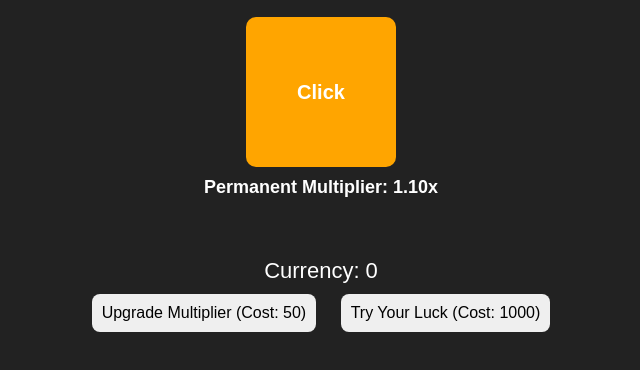
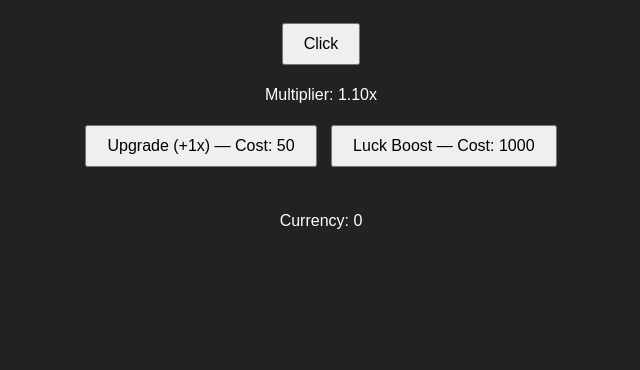
Before and after one commit to aares2ks08/T-rvabender44, a website: page public/index.html in a window 1280 px wide. Shown: the part 50-420 px from the top of the page, without its empty margins (319-959 px from the left). Drawn offline with Linux system fonts and the light colour scheme.

Commit message:
index.html

```diff
--- a/public/index.html
+++ b/public/index.html
@@ -7,43 +7,26 @@
       font-family: Arial, sans-serif;
       text-align: center;
       background: #222;
-    color: white;
+      color: #fff;
       margin: 0;
       padding: 0;
     }
-  h1 { margin: 10px 0; }
-  #gameArea {
-    margin-top: 20px;
+    h1 {
+      margin-top: 10px;
     }
-  #clickSquare {
-    width: 150px;
-    height: 150px;
-    background: orange;
-    margin: 0 auto;
-    cursor: pointer;
-    display: flex;
-    align-items: center;
-    justify-content: center;
-    font-size: 20px;
-    font-weight: bold;
-    border-radius: 10px;
+    #top-section {
+      margin-top: 10px;
     }
-  #permMultiDisplay {
-    margin-top: 10px;
-    font-size: 18px;
-    font-weight: bold;
+    #middle-section {
+      margin-top: 5px;
     }
-  #currency {
-    margin-top: 60px; /* pushed further down */
-    font-size: 22px;
+    #bottom-section {
+      margin-top: 40px; /* pushes currency down */
     }
     button {
-    margin: 10px;
-    padding: 10px;
+      padding: 10px 20px;
       font-size: 16px;
-    border: none;
-    border-radius: 8px;
-    cursor: pointer;
+      margin: 5px;
     }
     #msg {
       margin-top: 15px;
@@ -52,74 +35,80 @@
   </style>
 </head>
 <body>
+  <h1>Clicker Game</h1>
 
-<h1>Clicker Game</h1>
-<div id="gameArea">
-  <div id="clickSquare">Click</div>
-  <div id="permMultiDisplay">Permanent Multiplier: 1.10x</div>
-  <div id="currency">Currency: 0</div>
+  <!-- Square and multiplier at top -->
+  <div id="top-section">
+    <button id="clickBtn">Click</button>
+    <p>Multiplier: <span id="multiplier">1.10</span>x</p>
   </div>
 
-<button id="upgradeBtn">Upgrade Multiplier (Cost: 50)</button>
-<button id="luckBtn">Try Your Luck (Cost: 1000)</button>
+  <!-- Upgrade buttons in middle -->
+  <div id="middle-section">
+    <button id="upgradeBtn">Upgrade (+1x) — Cost: 50</button>
+    <button id="luckBtn">Luck Boost — Cost: 1000</button>
+  </div>
 
-<div id="msg"></div>
+  <!-- Currency counter lower -->
+  <div id="bottom-section">
+    <p>Currency: <span id="currency">0</span></p>
+  </div>
+
+  <p id="msg"></p>
 
   <script>
     let currency = 0;
     let permMultiplier = 1.10;
-let upgradeCost = 50;
+    let clickValue = 1;
+
+    let upgradeBtnCost = 50;
     let luckBtnCost = 1000;
 
-const clickSquare = document.getElementById("clickSquare");
-const permMultiDisplay = document.getElementById("permMultiDisplay");
-const currencyDisplay = document.getElementById("currency");
-const upgradeBtn = document.getElementById("upgradeBtn");
-const luckBtn = document.getElementById("luckBtn");
-const msg = document.getElementById("msg");
+    const currencyDisplay = document.getElementById('currency');
+    const multiplierDisplay = document.getElementById('multiplier');
+    const msg = document.getElementById('msg');
+
+    const clickBtn = document.getElementById('clickBtn');
+    const upgradeBtn = document.getElementById('upgradeBtn');
+    const luckBtn = document.getElementById('luckBtn');
 
     function updateCounter() {
-  permMultiDisplay.textContent = `Permanent Multiplier: ${permMultiplier.toFixed(2)}x`;
-  currencyDisplay.textContent = `Currency: ${Math.floor(currency)}`;
-  upgradeBtn.textContent = `Upgrade Multiplier (Cost: ${upgradeCost})`;
-  luckBtn.textContent = `Try Your Luck (Cost: ${luckBtnCost})`;
+      currencyDisplay.textContent = Math.round(currency);
+      multiplierDisplay.textContent = permMultiplier.toFixed(2);
+      upgradeBtn.textContent = `Upgrade (+1x) — Cost: ${upgradeBtnCost}`;
+      luckBtn.textContent = `Luck Boost — Cost: ${luckBtnCost}`;
     }
 
-clickSquare.addEventListener("click", () => {
-  currency += permMultiplier;
+    clickBtn.addEventListener('click', function() {
+      currency += clickValue * permMultiplier;
       updateCounter();
     });
 
-// Upgrade button (+1x, cost +30 each click)
-upgradeBtn.addEventListener("click", () => {
-  if (currency >= upgradeCost) {
-    currency -= upgradeCost;
+    upgradeBtn.addEventListener('click', function() {
+      if (currency >= upgradeBtnCost) {
+        currency -= upgradeBtnCost;
+        upgradeBtnCost += 30;
         permMultiplier += 1;
-    upgradeCost += 30;
-    msg.textContent = `Multiplier increased by +1x!`;
         updateCounter();
+        msg.textContent = `Upgrade successful! Multiplier is now ${permMultiplier.toFixed(2)}x`;
       } else {
-    msg.textContent = "Not enough currency!";
+        msg.textContent = "Not enough currency for upgrade!";
       }
     });
 
-// Luck button (nerfed rewards)
-luckBtn.addEventListener("click", () => {
+    luckBtn.addEventListener('click', function() {
       if (currency >= luckBtnCost) {
         currency -= luckBtnCost;
         luckBtnCost += 500;
         let rolled;
         if (Math.random() < 0.02) {
-      rolled = 10 + Math.random() * 10; // Rare 10x–20x
-      rolled = Math.round(rolled * 100) / 100;
-      msg.textContent = `🎉 INCREDIBLE LUCK! +${rolled.toFixed(2)}x multiplier!`;
+          rolled = 10 + Math.random() * 10;
+          msg.textContent = `🎉 RARE LUCK! +${rolled.toFixed(2)}x multiplier!`;
         } else {
-      rolled = 0.2 + Math.random() * (3 - 0.2); // Common 0.2x–3x
-      rolled = Math.round(rolled * 100) / 100;
-      msg.textContent = `You gained +${rolled.toFixed(2)}x multiplier.`;
+          rolled = 0.1 + Math.random() * (3 - 0.1);
+          msg.textContent = `You gained a +${rolled.toFixed(2)}x multiplier.`;
         }
         permMultiplier += rolled;
-    permMultiplier = Math.round(permMultiplier * 100) / 100;
         updateCounter();
       } else {
         msg.textContent = "Not enough currency for luck boost!";
@@ -128,6 +117,5 @@ luckBtn.addEventListener("click", () => {
 
     updateCounter();
   </script>
-
 </body>
 </html>
```
Lines whose indentation alone changed are shown as unchanged.
